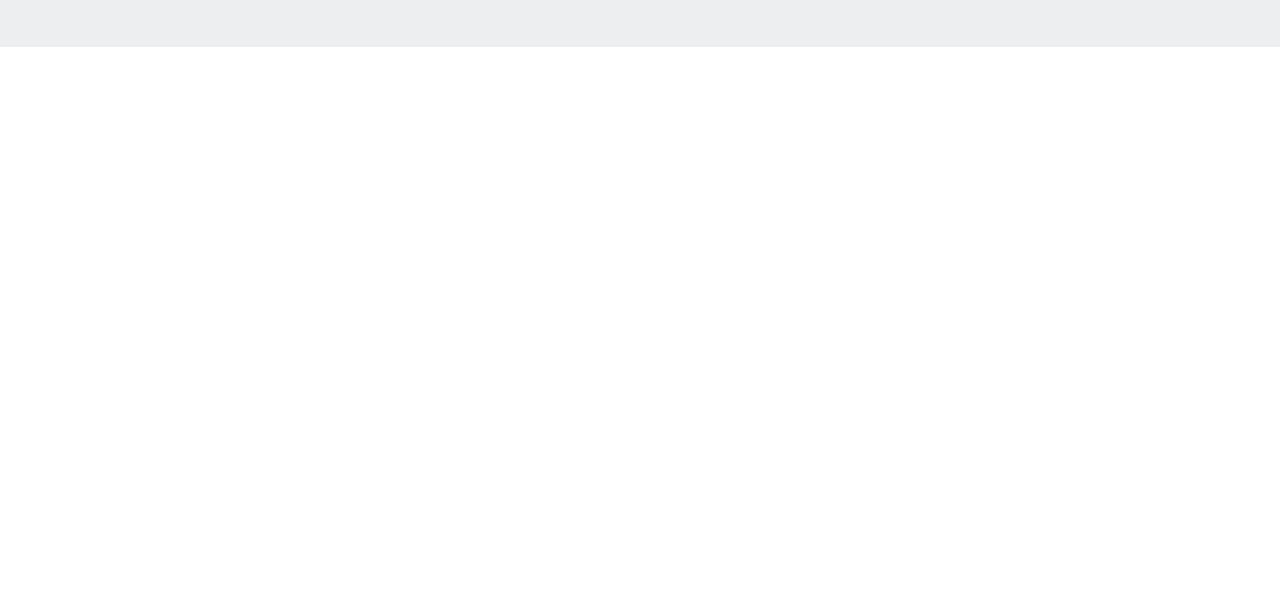
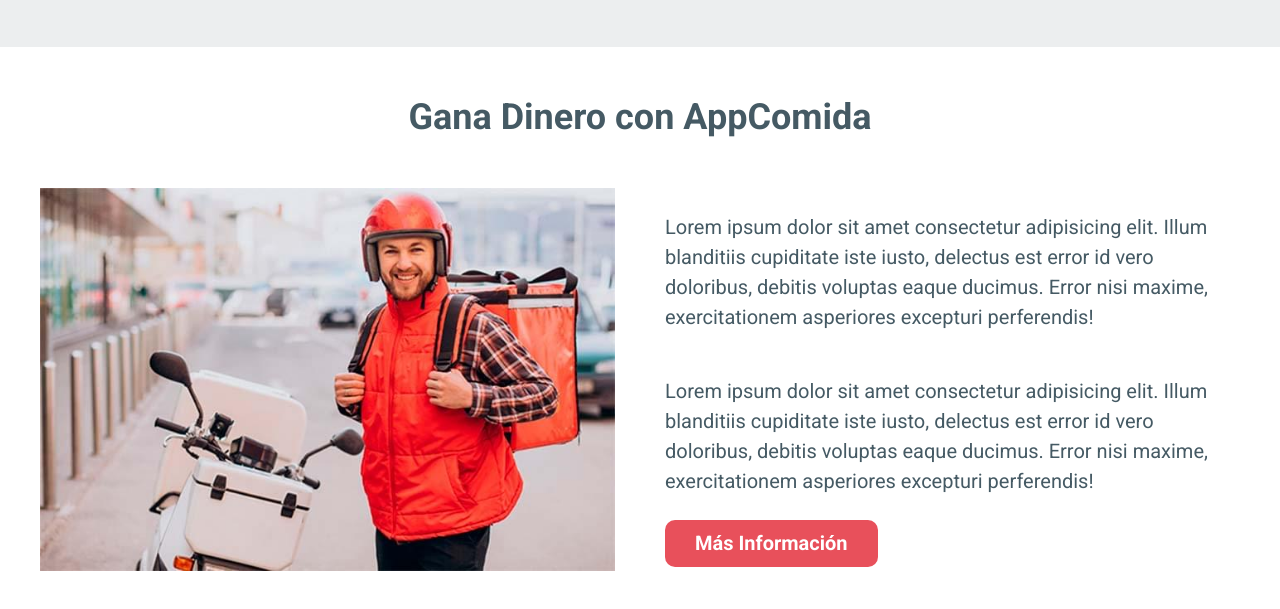
Before and after one commit to AxceleratorR2/delivery-page, a website: page index.html in a window 1280 px wide. Shown: the part 4274-4883 px from the top of the page. Before the commit the page ends 4321 px from the top, so only its background shows below. Drawn offline with Linux system fonts and the light colour scheme.

Commit message:
Agregando la seccion de repartidores

```diff
--- a/index.html
+++ b/index.html
@@ -468,5 +468,34 @@
         </div>
       </div>
     </main>
+
+    <section class="repartidores">
+      <h2 class="repartidores__heading text-center">
+        Gana Dinero con AppComida
+      </h2>
+
+      <div class="repartidores__grid contenedor">
+        <div class="repartidores__imagen">
+          <img src="build/img/repartidor.jpg" alt="imagen repartidor" />
+        </div>
+
+        <div class="repartidores__contenido">
+          <p class="repartidores__texto">
+            Lorem ipsum dolor sit amet consectetur adipisicing elit. Illum
+            blanditiis cupiditate iste iusto, delectus est error id vero
+            doloribus, debitis voluptas eaque ducimus. Error nisi maxime,
+            exercitationem asperiores excepturi perferendis!
+          </p>
+          <p class="repartidores__texto">
+            Lorem ipsum dolor sit amet consectetur adipisicing elit. Illum
+            blanditiis cupiditate iste iusto, delectus est error id vero
+            doloribus, debitis voluptas eaque ducimus. Error nisi maxime,
+            exercitationem asperiores excepturi perferendis!
+          </p>
+
+          <a href="#" class="repartidores__boton">Más Información</a>
+        </div>
+      </div>
+    </section>
   </body>
 </html>
--- a/src/scss/layout/_index.scss
+++ b/src/scss/layout/_index.scss
@@ -4,3 +4,4 @@
 @forward "pasos";
 @forward "testimoniales";
 @forward "favoritos";
+@forward "repartidores";
--- /dev/null
+++ b/src/scss/layout/_repartidores.scss
@@ -0,0 +1,32 @@
+@use "base/variables" as v;
+@use "base/mixins" as m;
+
+.repartidores {
+  padding: v.$separacion 0;
+
+  &__heading {
+    color: v.$secundario;
+  }
+
+  &__grid {
+    @include m.tablet {
+      @include m.grid(2, v.$separacion);
+    }
+  }
+
+  &__contenido {
+    display: flex;
+    flex-direction: column;
+    justify-content: space-evenly;
+    align-items: flex-start;
+  }
+
+  &__texto {
+    color: v.$secundario;
+    line-height: 1.5;
+  }
+
+  &__boton {
+    @include m.boton(v.$principal, v.$blanco);
+  }
+}
```
Also changed, not shown: build/css/app.css.
